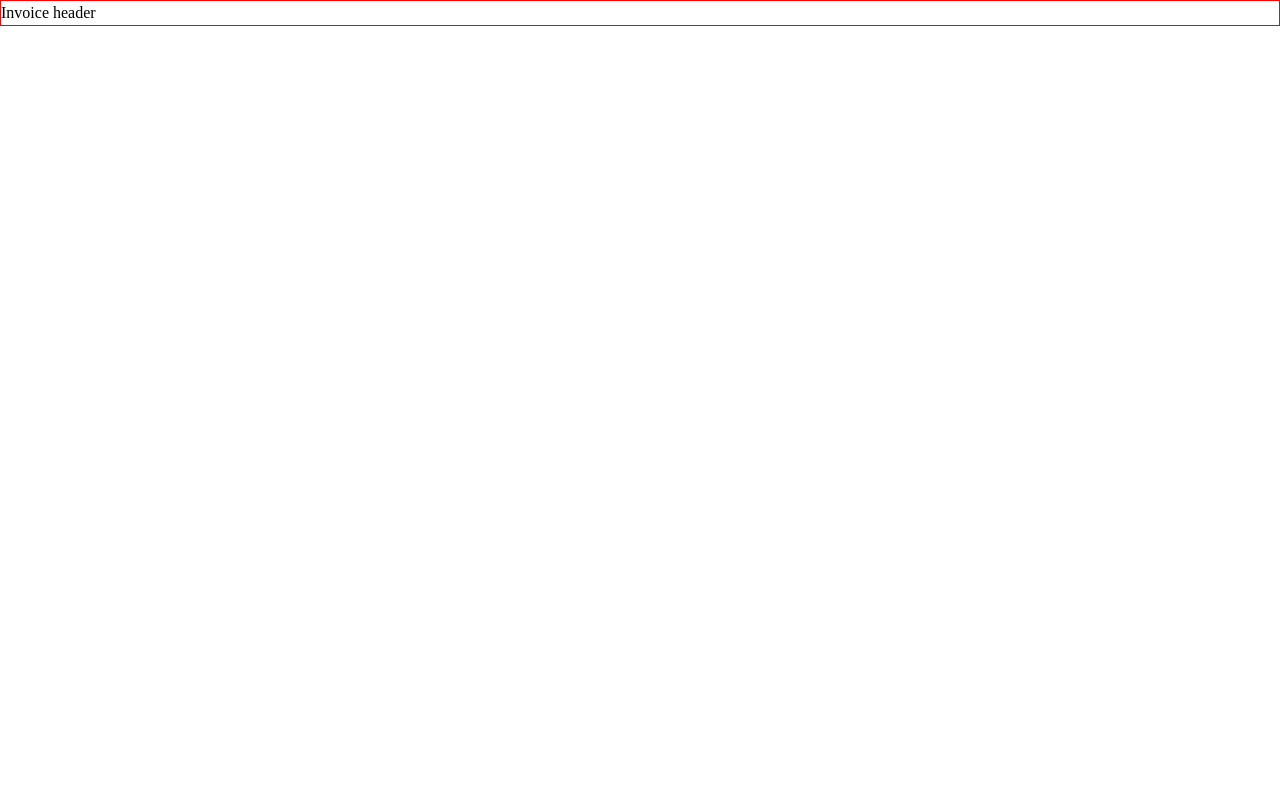
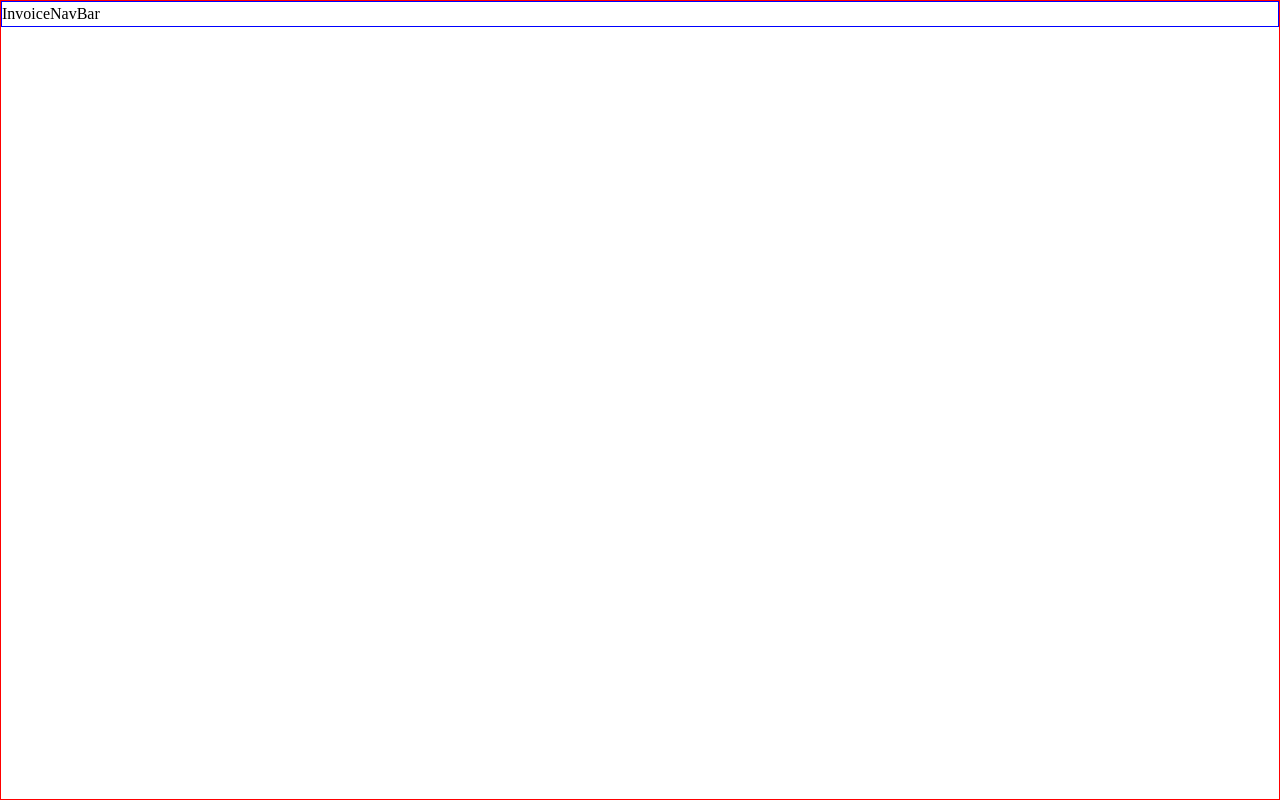
Before and after one commit to Sensationull/invoices, a React (Vite) app: page / in a window 1280 px wide. Built offline with nearby package versions, Linux system fonts and the light colour scheme.

Commit message:
hooking up InvoiceNavBar

```diff
--- a/src/App.module.css
+++ b/src/App.module.css
@@ -1,3 +1,4 @@
 .container {
     border: 1px solid red;
+    height: 100vh;
 }
--- a/src/App.tsx
+++ b/src/App.tsx
@@ -1,10 +1,11 @@
 import styles from "./App.module.css";
+import InvoiceNavBar from "./components/InvoiceNavBar";
 
 function App() {
   return (
-    <>
-      <div className={styles.container}>Invoice header</div>
-    </>
+    <div className={styles.container}>
+      <InvoiceNavBar />
+    </div>
   );
 }
 
--- /dev/null
+++ b/src/components/InvoiceNavBar.module.css
@@ -0,0 +1,3 @@
+.container {
+    border: 1px solid blue;
+}
--- /dev/null
+++ b/src/components/InvoiceNavBar.tsx
@@ -0,0 +1,7 @@
+import styles from "./InvoiceNavBar.module.css";
+
+const InvoiceNavBar = () => {
+  return <div className={styles.container}>InvoiceNavBar</div>;
+};
+
+export default InvoiceNavBar;
```
